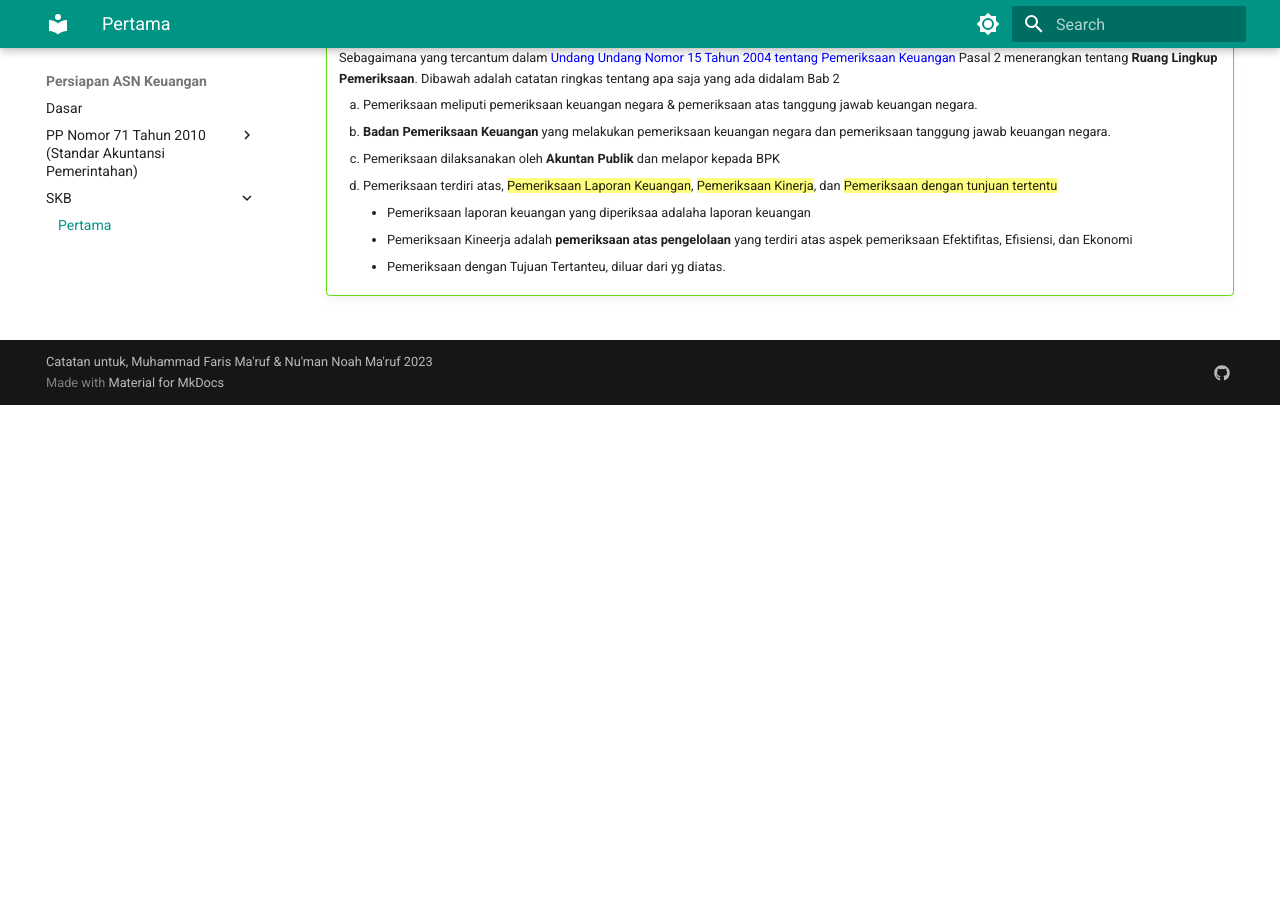
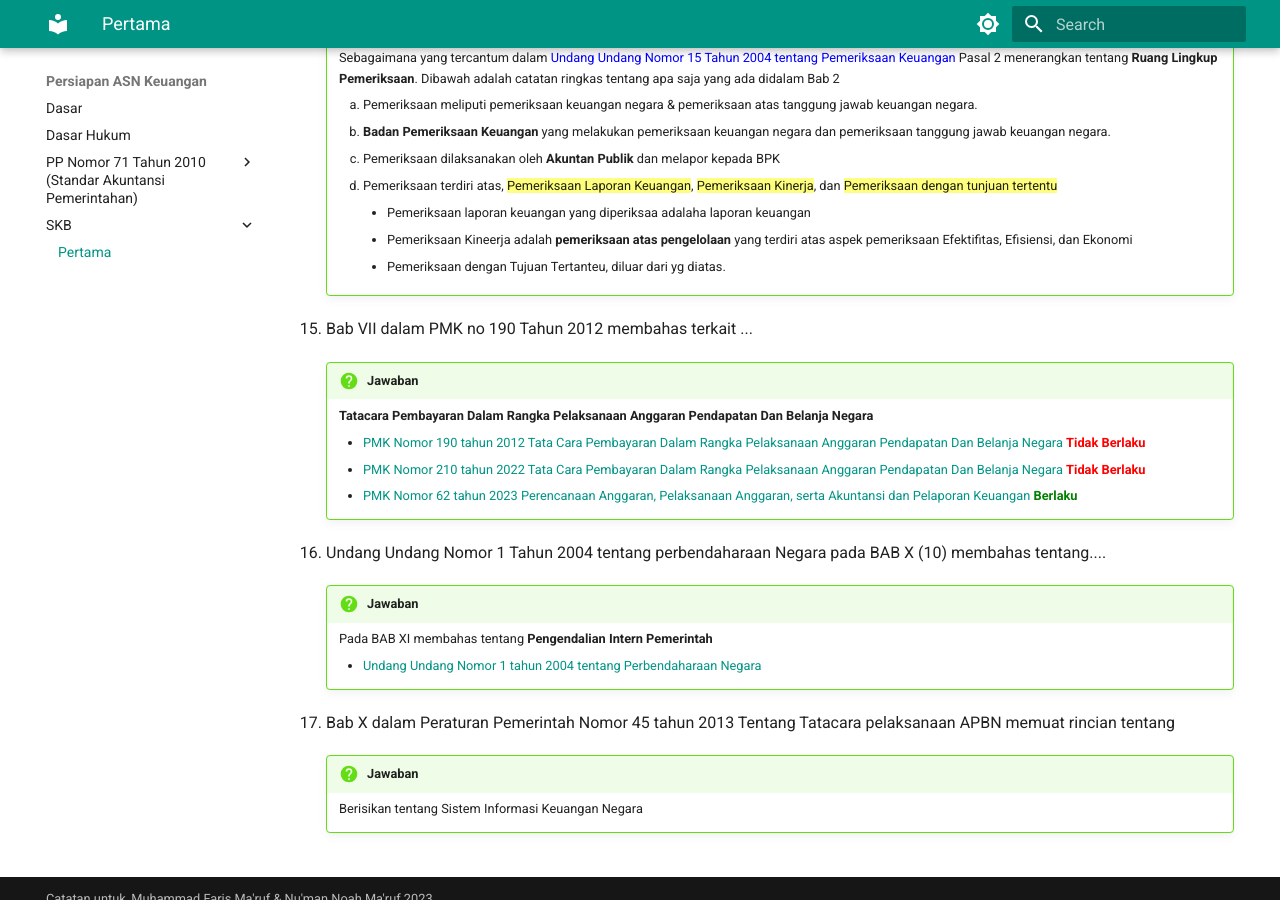
Before and after one commit to muhammadfarras/muhammadfarras.github.io, an MkDocs documentation site: the page built from docs/Accounting/SKB/01. Pertama.md, in a window 1280 px wide and 900 px high, scrolled down 3510 px. Built offline with MkDocs 1.6.1 and Material for MkDocs 9.7.7, drawn with Linux system fonts in a browser that asks for light colours; before the commit the page ends 3915 px from its top, so only the background shows below that.

Commit message:
tambah catatan rangkuman dasar

```diff
--- a/docs/Accounting/SKB/01. Pertama.md
+++ b/docs/Accounting/SKB/01. Pertama.md
@@ -127,3 +127,26 @@
             * Pemeriksaan laporan keuangan yang diperiksaa adalaha laporan keuangan
             * Pemeriksaan Kineerja adalah **pemeriksaan atas pengelolaan** yang terdiri atas aspek pemeriksaan Efektifitas, Efisiensi, dan Ekonomi
             * Pemeriksaan dengan Tujuan Tertanteu, diluar dari yg diatas.
+
+15. Bab VII dalam PMK no 190 Tahun 2012 membahas terkait ...
+
+    !!! question "Jawaban"
+
+        **Tatacara Pembayaran Dalam Rangka Pelaksanaan Anggaran Pendapatan Dan Belanja Negara**
+
+        * [PMK Nomor 190 tahun 2012 Tata Cara Pembayaran Dalam Rangka Pelaksanaan Anggaran Pendapatan Dan Belanja Negara](./../aset//Peraturan%20Mentri%20Keuangan/2012%20PMK%20190.pdf){target="_blank"} **Tidak Berlaku**{style="color:red;"}
+        * [PMK Nomor 210 tahun 2022 Tata Cara Pembayaran Dalam Rangka Pelaksanaan Anggaran Pendapatan Dan Belanja Negara](./../aset//Peraturan%20Mentri%20Keuangan/210_PMK.05_2022.pdf){target="_blank"} **Tidak Berlaku**{style="color:red;"}
+        * [PMK Nomor 62 tahun 2023 Perencanaan Anggaran, Pelaksanaan Anggaran, serta Akuntansi dan Pelaporan Keuangan](./../aset//Peraturan%20Mentri%20Keuangan/62%20PMK%202023.pdf){target="_blank"} **Berlaku**{style="color:green;"}
+
+16. Undang Undang Nomor 1 Tahun 2004 tentang perbendaharaan Negara pada BAB X (10) membahas tentang....
+
+    !!! question "Jawaban"
+
+        Pada BAB XI membahas tentang **Pengendalian Intern Pemerintah**
+
+        * [Undang Undang Nomor 1 tahun 2004 tentang Perbendaharaan Negara](../aset/Perbendaharaan%20Negara/UU%20Nomor%201%20Tahun%202004(1).pdf){target="_blank"}
+
+17. Bab X dalam Peraturan Pemerintah Nomor 45 tahun 2013 Tentang Tatacara pelaksanaan APBN memuat rincian tentang
+
+    !!! question "Jawaban"
+        Berisikan tentang Sistem Informasi Keuangan Negara
--- a/mkdocs.yml
+++ b/mkdocs.yml
@@ -217,6 +217,7 @@ nav:
 
   - Persiapan ASN Keuangan:
     - Dasar : Accounting/Akuntansi Sektor Publik/index.md
+    - Dasar Hukum : Accounting/SKB/99. Rangkuman Dasar Hukum.md
     - PP Nomor 71 Tahun 2010 (Standar Akuntansi Pemerintahan) :
       - Peraturan : Accounting/Akuntansi Sektor Publik/peraturan/01. PP 71 TAHUN 2010 TENTANG STANDAR AKUNTANSI PEMERINTAHAN.md
       - Kerangka Konseptual Akuntansi Pemerintah : Accounting/Akuntansi Sektor Publik/peraturan/02. Kerangka Konseptual Akuntansi Pemerintah.md
```
Also changed, not shown: docs/Accounting/SKB/99. Rangkuman Dasar Hukum.md (added, +66 -0 lines).
